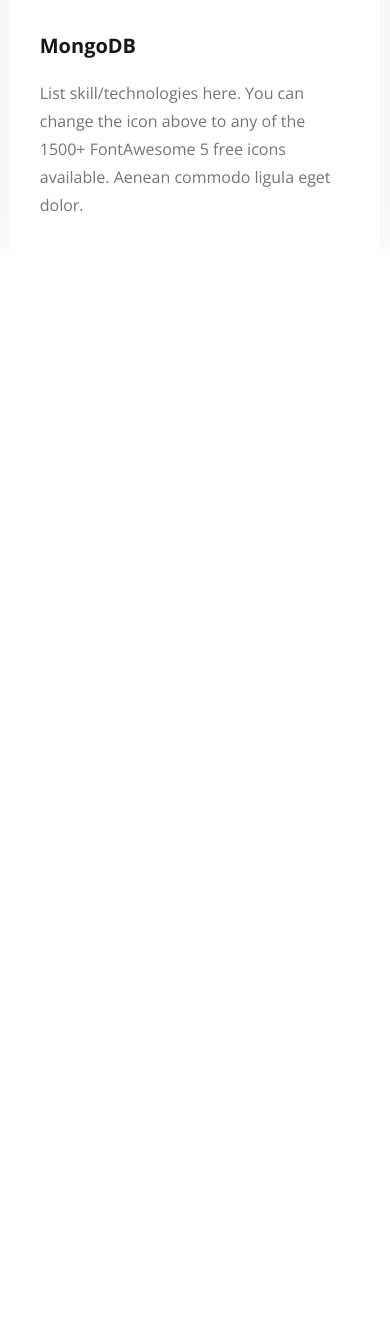
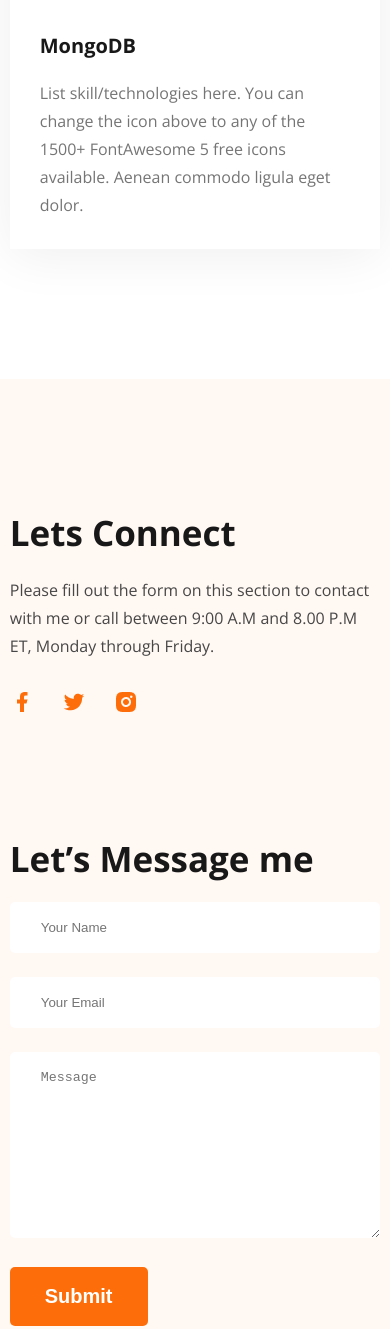
Before and after one commit to shafrinahamed0007/hero-dev-portfolio-responsiveMIL2M8, a plain HTML site: page index.html in a window 390 px wide. Shown: the part 2312-3641 px from the top of the page. Before the commit the page ends 2561 px from the top, so only its background shows below. Drawn offline with nearby package versions, Linux system fonts and the light colour scheme.

Commit message:
Responsive footer section

```diff
--- a/index.html
+++ b/index.html
@@ -186,7 +186,7 @@
     </section>
 
 
-    <footer class="hide">
+    <footer>
         <section class="footer-container container">
             <div class="social">
                 <h2>Lets Connect</h2>
--- a/styles/portfolio.css
+++ b/styles/portfolio.css
@@ -324,7 +324,7 @@
 }
 
 
-#skills .skills-container .skill-box, #about .about-container .about-info{
+#skills .skills-container .skill-box, #about .about-container .about-info, footer .footer-container{
     flex-direction: column;
 }
 
@@ -333,5 +333,11 @@
 }
 
 
+.footer-container form input[type="text"], .footer-container form textarea {
+    width: 100%;
 
 }
+
+
+
+}
```
